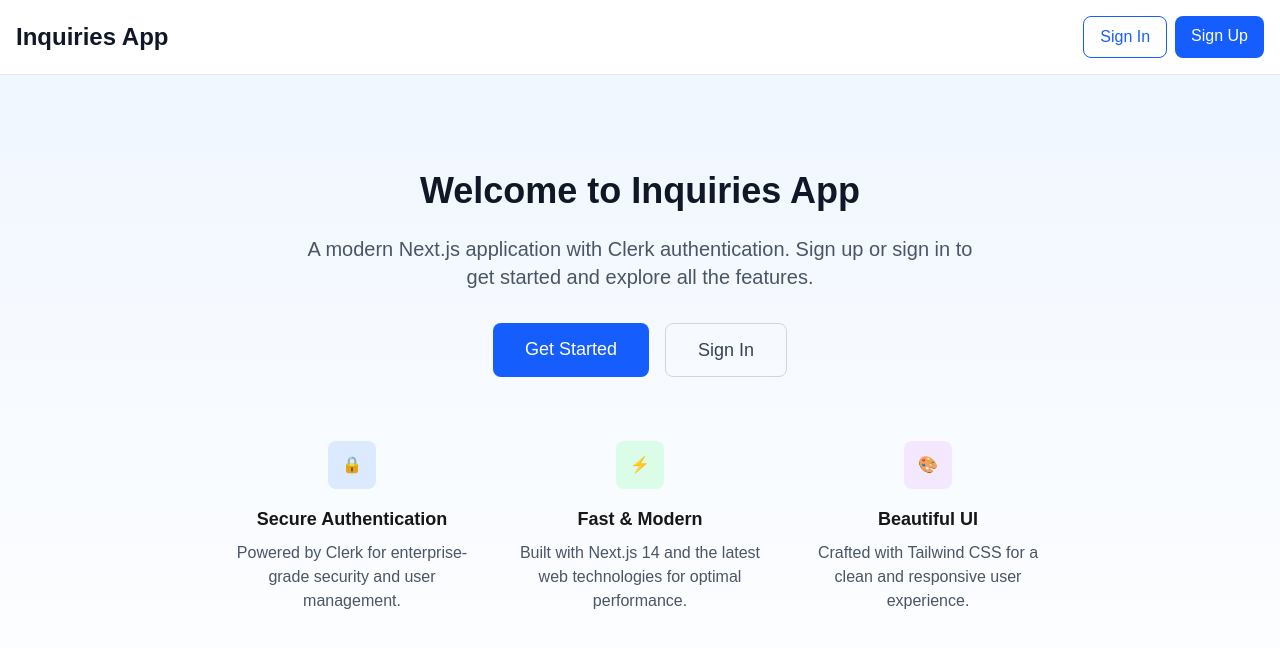
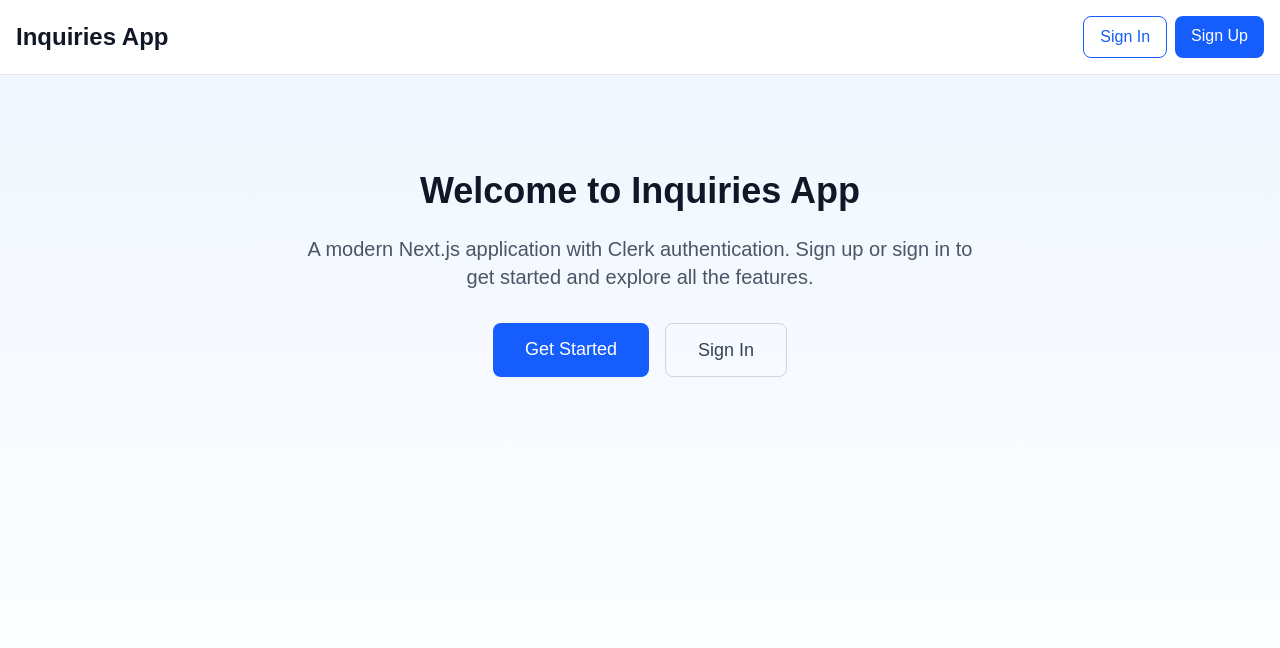
Before and after one commit to neemandu/inquiries-app, a Next.js app: page / in a window 1280 px wide. Shown: the top 648 px of the page. Built offline with nearby package versions, Linux system fonts and the light colour scheme; no server answers.

Commit message:
Remove promotional feature sections from the Home page

```diff
--- a/src/app/page.tsx
+++ b/src/app/page.tsx
@@ -91,38 +91,6 @@ export default async function Home() {
                 Sign In
               </Link>
             </div>
-
-            <div className="mt-16 grid md:grid-cols-3 gap-8">
-              <div className="text-center">
-                <div className="w-12 h-12 bg-blue-100 rounded-lg flex items-center justify-center mx-auto mb-4">
-                  🔒
-                </div>
-                <h3 className="text-lg font-semibold mb-2">Secure Authentication</h3>
-                <p className="text-gray-600">
-                  Powered by Clerk for enterprise-grade security and user management.
-                </p>
-              </div>
-
-              <div className="text-center">
-                <div className="w-12 h-12 bg-green-100 rounded-lg flex items-center justify-center mx-auto mb-4">
-                  ⚡
-                </div>
-                <h3 className="text-lg font-semibold mb-2">Fast & Modern</h3>
-                <p className="text-gray-600">
-                  Built with Next.js 14 and the latest web technologies for optimal performance.
-                </p>
-              </div>
-
-              <div className="text-center">
-                <div className="w-12 h-12 bg-purple-100 rounded-lg flex items-center justify-center mx-auto mb-4">
-                  🎨
-                </div>
-                <h3 className="text-lg font-semibold mb-2">Beautiful UI</h3>
-                <p className="text-gray-600">
-                  Crafted with Tailwind CSS for a clean and responsive user experience.
-                </p>
-              </div>
-            </div>
           </div>
         </SignedOut>
       </main>
```
